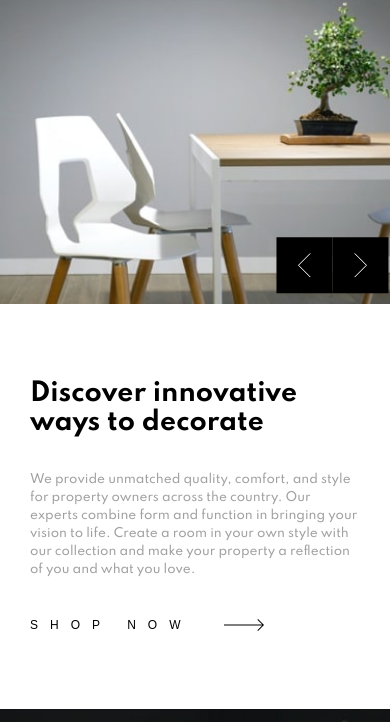
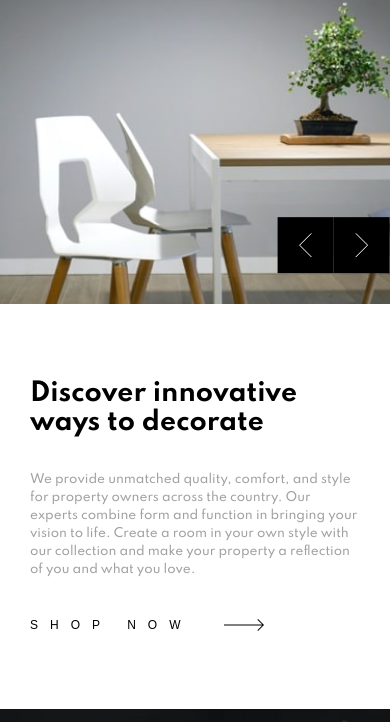
Before and after one commit to sijandahal/room-homepage-master, a plain HTML site: page index.html in a window 390 px wide. Shown: the part 70-792 px from the top of the page. Drawn offline with nearby package versions, Linux system fonts and the light colour scheme.

```diff
--- a/style.css
+++ b/style.css
@@ -305,13 +305,13 @@
   }
 
   .container .buttons {
-    top: 405px;
+    top: 281px;
     right: 0px;
     z-index: 888888888;
-    top: 32%;
-    transform: translate(-46%, 11%);
+    left: unset;
+    bottom: unset;
+    transform: translate(-45%, 11%);
     right: -50px;
-    left: unset;
   }
 
   .container .main .details {
@@ -331,8 +331,6 @@
   .burger {
     display: inline-block;
     margin-left: 22px;
-    width: 34px;
-    top: -14px;
     cursor: pointer;
   }
 
```
